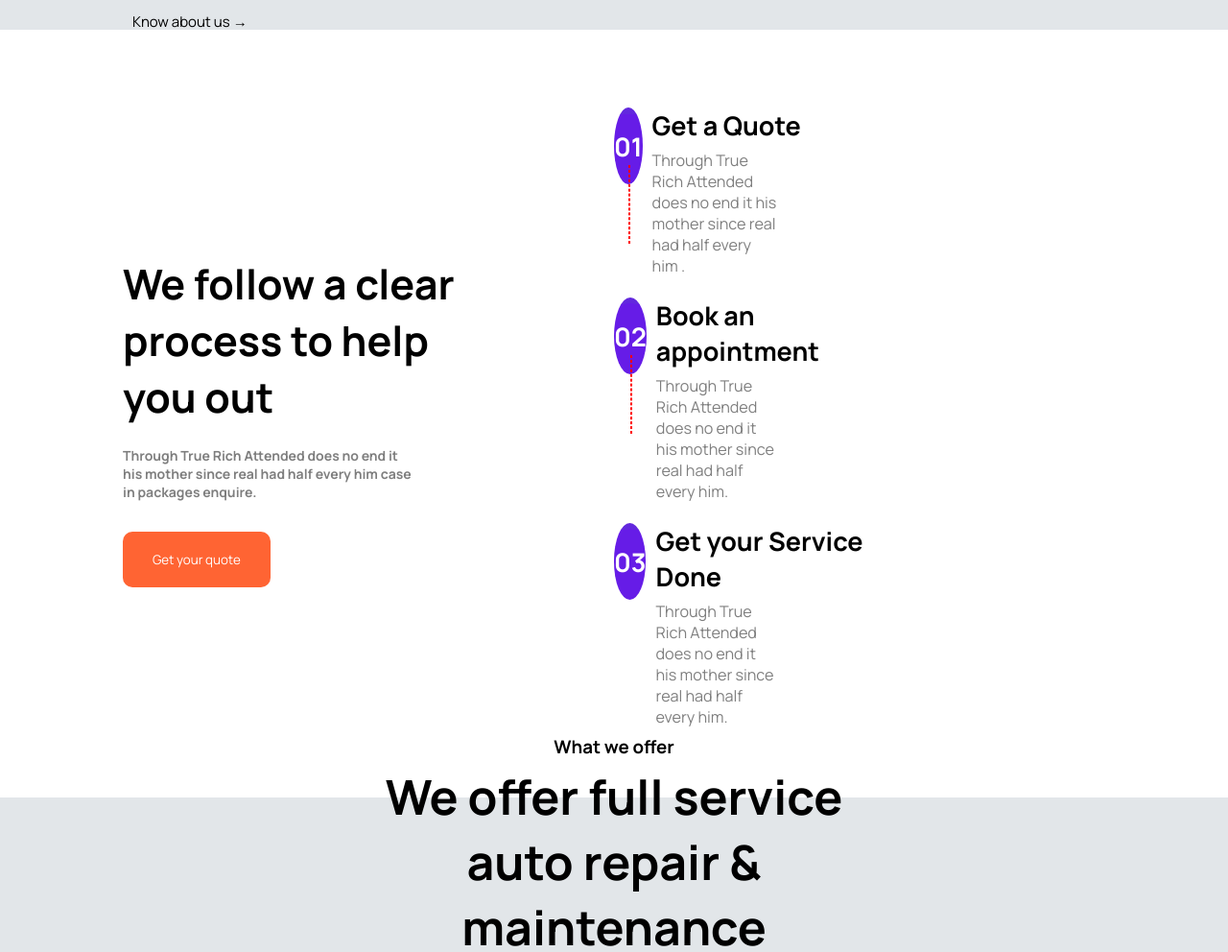
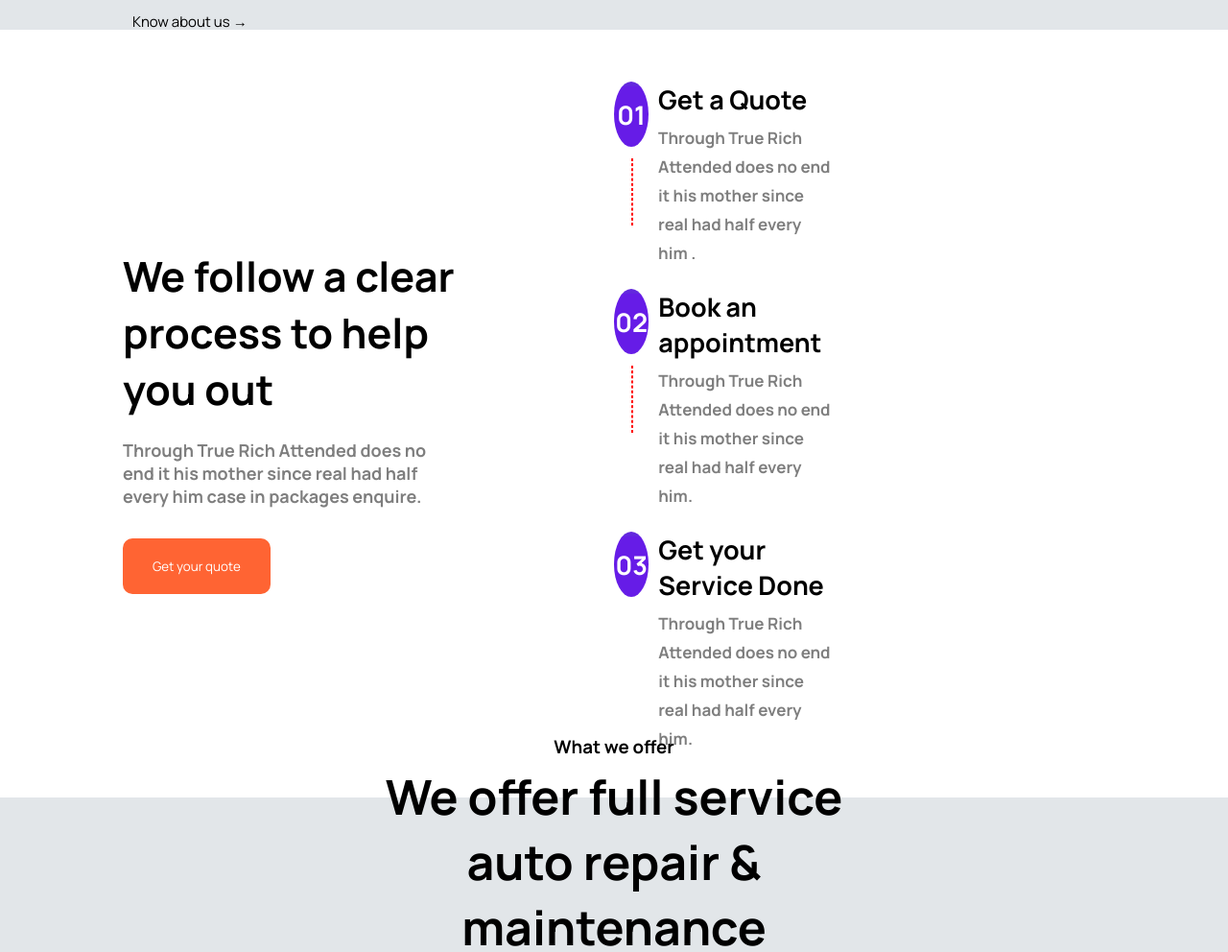
Before and after one commit to Owolabs/finsweet, a plain HTML site: page index.html in a window 1280 px wide. Shown: the part 1569-2561 px from the top of the page at 96% size. Drawn offline with Linux system fonts and the light colour scheme.

Commit message:
Update style.css

```diff
--- a/style.css
+++ b/style.css
@@ -10,7 +10,7 @@ header{
     display: flex;
     justify-content: space-between;
     align-items: center;
-    width: 100%;
+    width: 80%;
     height: 10%;
 
     padding: 14px 10px;
@@ -149,8 +149,6 @@ main .wrapper .left-text .content .open .date p{
 
 }
 
-
-
 /* styling the main right image  */
 main .wrapper .right-image{
     width: 50%;
@@ -255,26 +253,35 @@ p.rote{
 }
 .blog-right .what-ever .feature .img-one{
     background:#661CE7 radial-gradient(circle at bottom, transparent 90%, #43868f1c 90%);
-    width: 80px; /* Adjust the width and height for the circular background */
-    height: 80px;
+    width: 120px; /* Adjust the width and height for the circular background */
+    height: 68px;
     border-radius: 50%; /* Create a circular shape */
     display: flex;
     justify-content: center;
     align-items: center;
     color: #fff;
     position: relative;
-
+    margin-bottom: 20px
+}
+.blog-right .what-ever .feature .icon{
+    margin: 10px 0;
 }
 .blog-right .what-ever .feature .rote{
     font-size: 1.5em;
     font-weight: bolder;
+}
+.blog-right .what-ever .feature .rot{
+    font-size:17px;
+    font-weight: bolder;
+    line-height: 30px;
+    padding-right: 35px;
 }
 
 .blog-right .what-ever .feature .round-digit::after {
     content: "";
     position: absolute;
     border: 1px dashed red;
-   top: 50px;
+   top: 70px;
     left: 50%;
     height: 100%;
     margin: 10px 0;
@@ -286,7 +293,10 @@ p.rote{
     font-weight: bolder;
 }
 .blog-left p{
-     font-size:14px;
+     font-size:18px;
+    font-weight: bolder;
+    padding-right: 45px
+
 }
 
 /* styling button */
```
